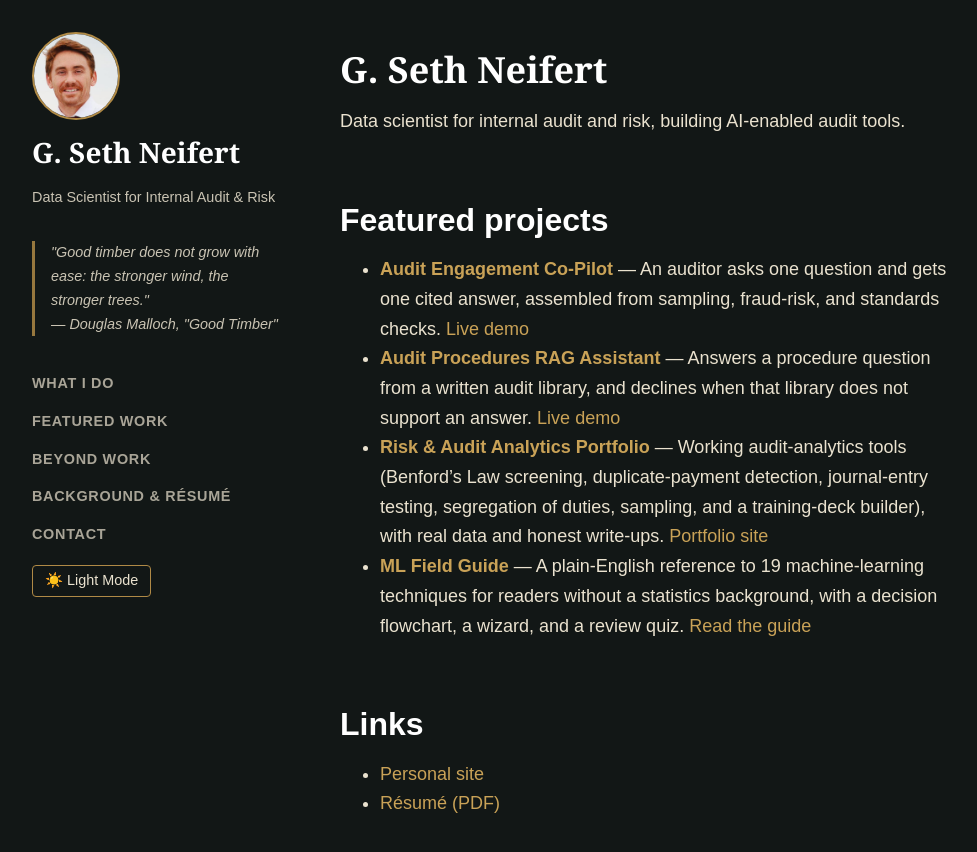
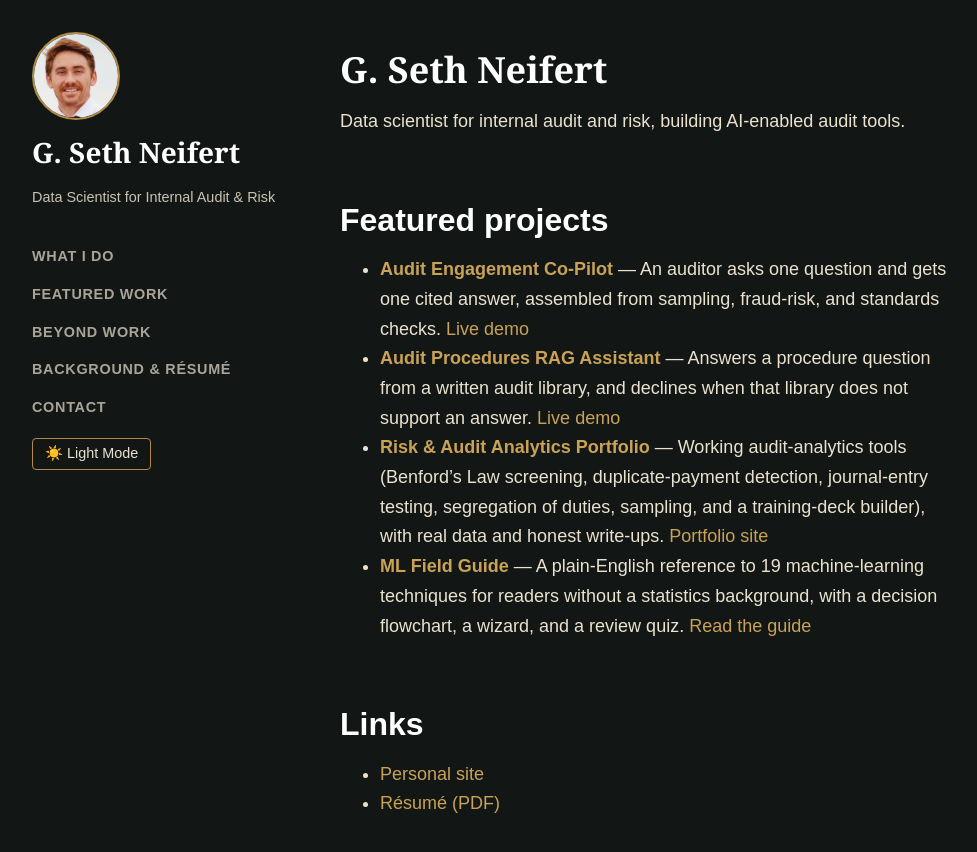
Before and after one commit to neifertg/neifertg.github.io, a Jekyll site: the page built from profile-README-draft.md, in a window 1280 px wide and 931 px high. Shown: the top 852 px of the window, without its empty margins (32-1009 px from the left). Built offline with Jekyll 4.4.1, drawn with Linux system fonts in a browser that asks for light colours; our own code applies the rules of GitHub Pages for plain Markdown files.

Commit message:
Feature capitan; remove the Good Timber quote and side-project links
- Featured Work: add capitan with a short caption.
- Sidebar: remove the Good Timber quote (and its now-unused CSS).
- Contact: drop the family-meal-planner and android-lab links.

Co-Authored-By: Claude Opus 5.5 <noreply@anthropic.com>

```diff
--- a/_layouts/default.html
+++ b/_layouts/default.html
@@ -15,7 +15,6 @@
         <img class="profile-photo" src="{{ '/assets/profile.jpg' | relative_url }}" alt="Photo of G. Seth Neifert" width="88" height="88">
         <h1 class="site-name"><a href="{{ '/' | relative_url }}">{{ site.title }}</a></h1>
         <p class="tagline">Data Scientist for Internal Audit &amp; Risk</p>
-        <p class="sidebar-quote">"Good timber does not grow with ease: the stronger wind, the stronger trees."<br>— Douglas Malloch, "Good Timber"</p>
         <nav class="site-nav" aria-label="Section navigation">
           <ul>
             <li><a href="#what-i-do">What I Do</a></li>
--- a/assets/css/style.scss
+++ b/assets/css/style.scss
@@ -123,15 +123,6 @@ blockquote {
 .site-name a:hover { color: var(--link); text-decoration: none; }
 
 .tagline { font-size: var(--fs-small); opacity: 0.85; margin: 0 0 var(--space-2); }
-
-.sidebar-quote {
-  border-left: 3px solid var(--color-gold);
-  padding-left: var(--space-2);
-  margin: 0 0 var(--space-2);
-  font-size: var(--fs-small);
-  font-style: italic;
-  opacity: 0.85;
-}
 
 .site-nav ul { list-style: none; margin: 0; padding: 0; display: flex; flex-direction: column; gap: var(--space-1); }
 .site-nav a {
@@ -263,7 +254,6 @@ blockquote {
   .profile-photo { width: 32px; height: 32px; }
   .site-name { font-size: 1.15rem; white-space: nowrap; }
   .tagline { display: none; }
-  .sidebar-quote { display: none; }
   .site-nav { overflow-x: auto; flex: 1; }
   .site-nav ul { flex-direction: row; gap: var(--space-3); }
   .site-nav a { white-space: nowrap; }
```
Also changed, not shown: index.md (+9 -1 lines).
